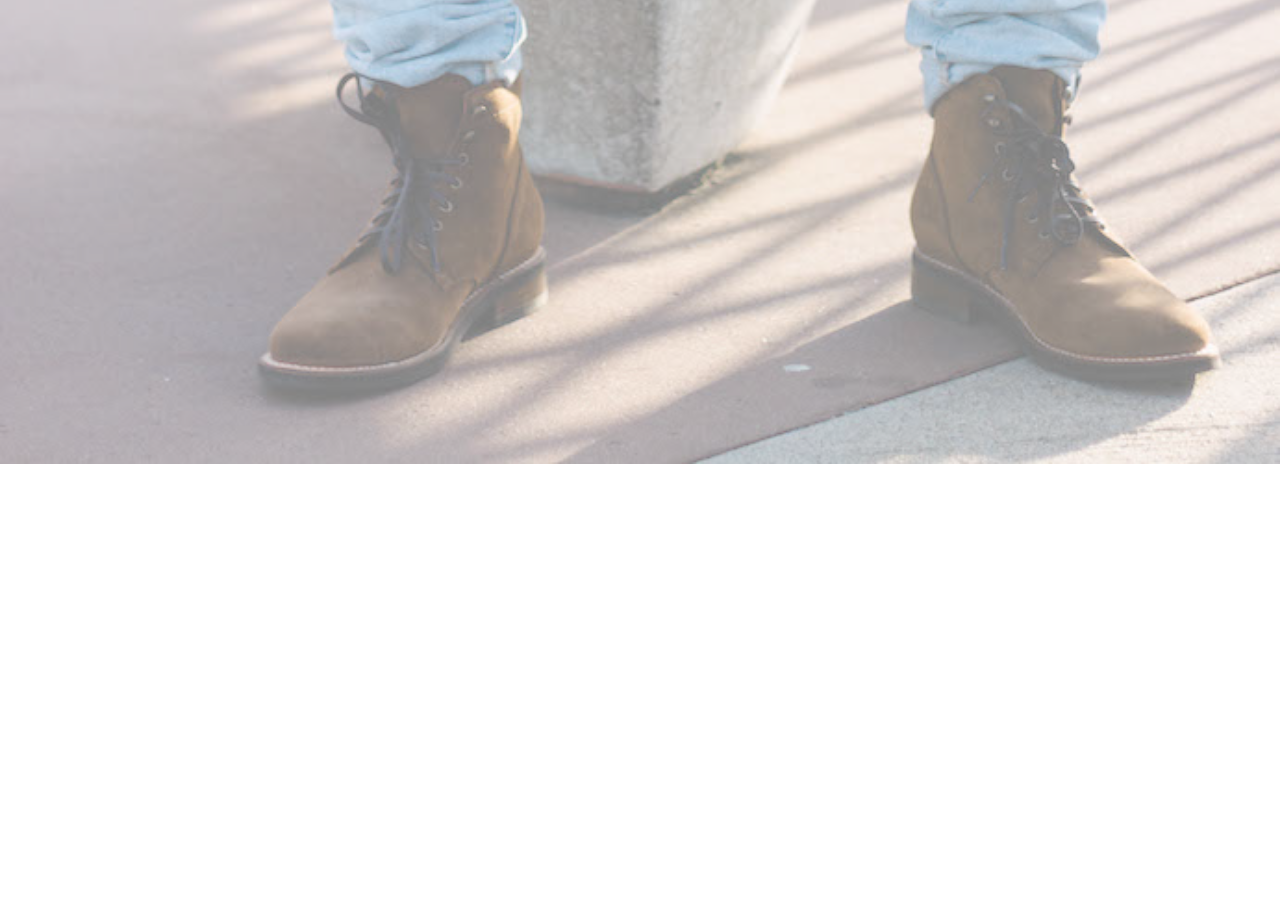
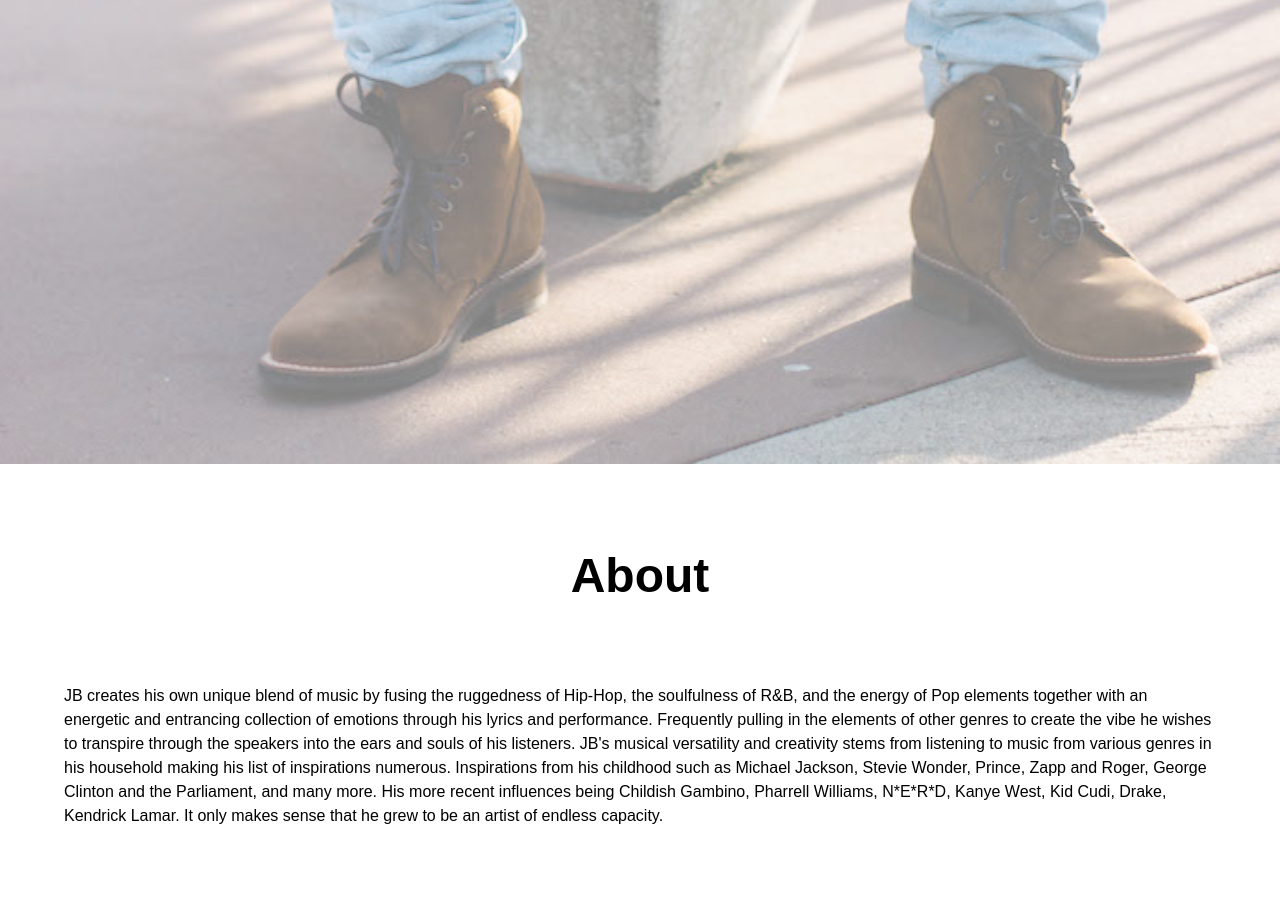
Before and after one commit to noanonoa/jbr, a plain HTML site: page index.html in a window 1280 px wide. Shown: the part 1537-2445 px from the top of the page. Before the commit the page ends 2005 px from the top, so only its background shows below. Drawn offline with Linux system fonts and the light colour scheme.

Commit message:
implement about section

```diff
--- a/css/style.css
+++ b/css/style.css
@@ -95,7 +95,25 @@ h1 > img {
   width: 100%;
 }
 
+p {
+  width: 90%;
+  line-height: 1.5rem;
+  margin: 0 auto;
+}
+
 main div > p {
   text-align: center;
   margin-bottom: 25px;
 }
+
+section {
+  padding: 80px 0;
+  position: relative;
+  top: var(--navbar-height);
+}
+
+section h2 {
+  font-size: 3rem;
+  text-align: center;
+  margin-bottom: 80px;
+}
--- a/index.html
+++ b/index.html
@@ -16,7 +16,7 @@
   <link rel="stylesheet" href="css/normalize.css">
   <link rel="stylesheet" href="css/style.css">
   <script src="js/main.js" defer></script>
-  <title>JB Russell | Art</title>
+  <title>JB Russell | Music</title>
 </head>
 <body>
   <nav>
@@ -38,5 +38,11 @@
       <p>Musical Creative</p>
     </div>
   </main>
+  <section>
+    <h2>About</h2>
+    <p>
+      JB creates his own unique blend of music by fusing the ruggedness of Hip-Hop, the soulfulness of R&B, and the energy of Pop elements together with an energetic and entrancing collection of emotions through his lyrics and performance. Frequently pulling in the elements of other genres to create the vibe he wishes to transpire through the speakers into the ears and souls of his listeners. JB's musical versatility and creativity stems from listening to music from various genres in his household making his list of inspirations numerous. Inspirations from his childhood such as Michael Jackson, Stevie Wonder, Prince, Zapp and Roger, George Clinton and the Parliament, and many more. His more recent influences being Childish Gambino, Pharrell Williams, N*E*R*D, Kanye West, Kid Cudi, Drake, Kendrick Lamar. It only makes sense that he grew to be an artist of endless capacity.
+    </p>
+  </section>
 </body>
 </html>
```
